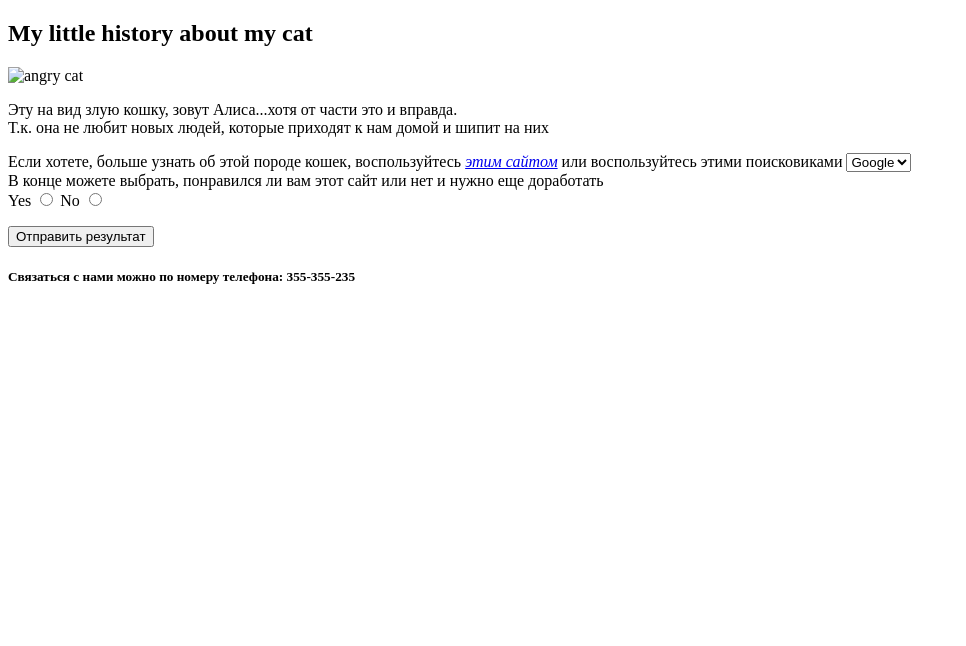
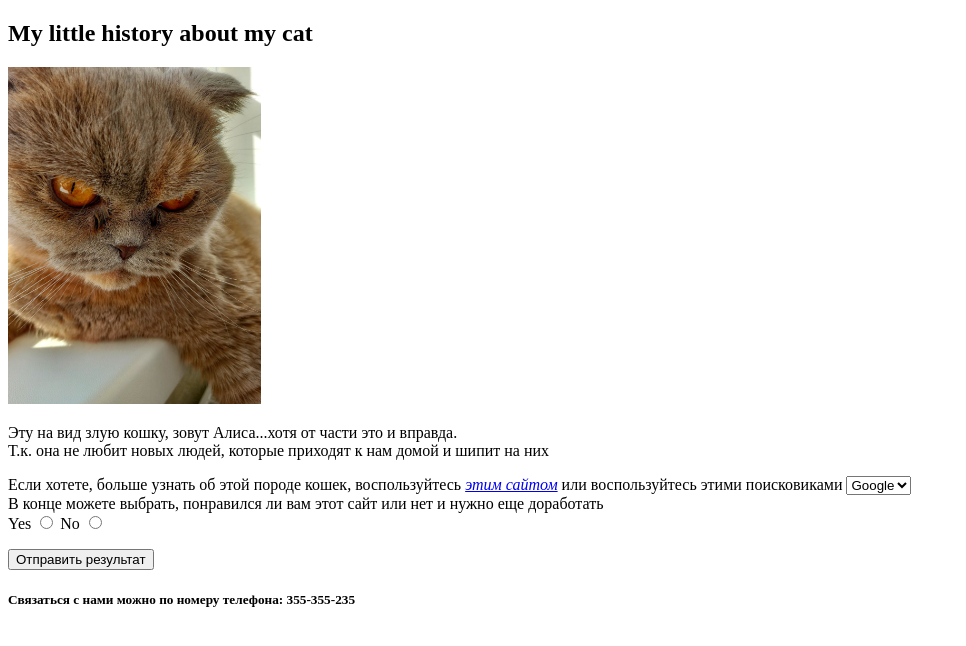
Before and after one commit to Art-auto/hillel_manual_qa_28.09.2022, a plain HTML site: page home_work_html/index.html in a window 1280 px wide. Shown: the whole page, without its empty margins (0-966 px from the left). Drawn offline with Linux system fonts and the light colour scheme.

Commit message:
add photo

```diff
--- a/home_work_html/index.html
+++ b/home_work_html/index.html
@@ -9,7 +9,7 @@
 </head>
 <body>
     <h2>My little history about my cat</h2>
-    <img src="../cat.jpg" alt="angry cat" width="20%" height="50%">
+    <img src="./cat.jpg" alt="angry cat" width="20%" height="50%">
     <p>Эту на вид злую кошку, зовут Алиса...хотя от части это и вправда.
     <br>Т.к. она не любит новых людей, которые приходят к нам домой и шипит на них</br></p>
     <a>Если хотете, больше узнать об этой породе кошек, воспользуйтесь</a>
```
Also changed, not shown: home_work_html/cat.jpg (added).
